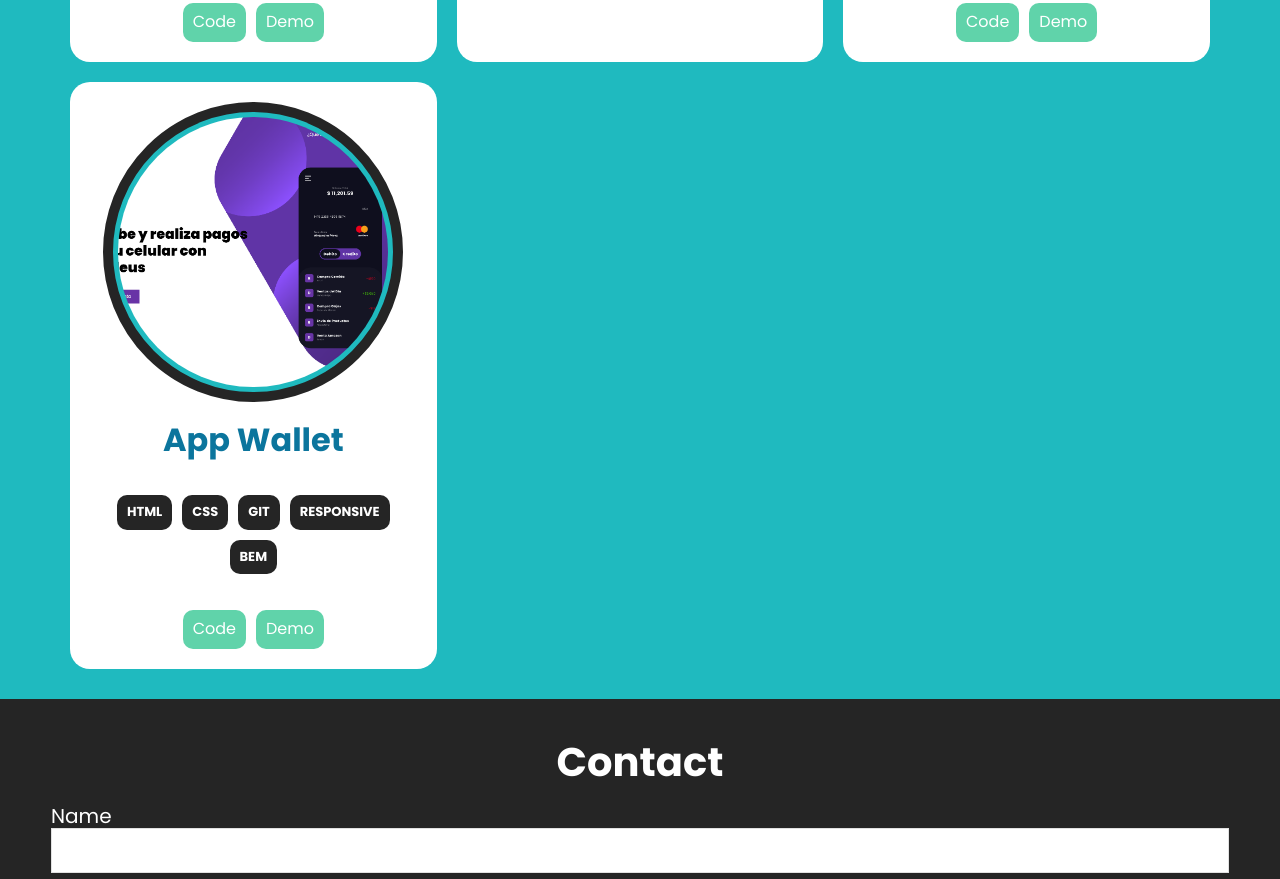
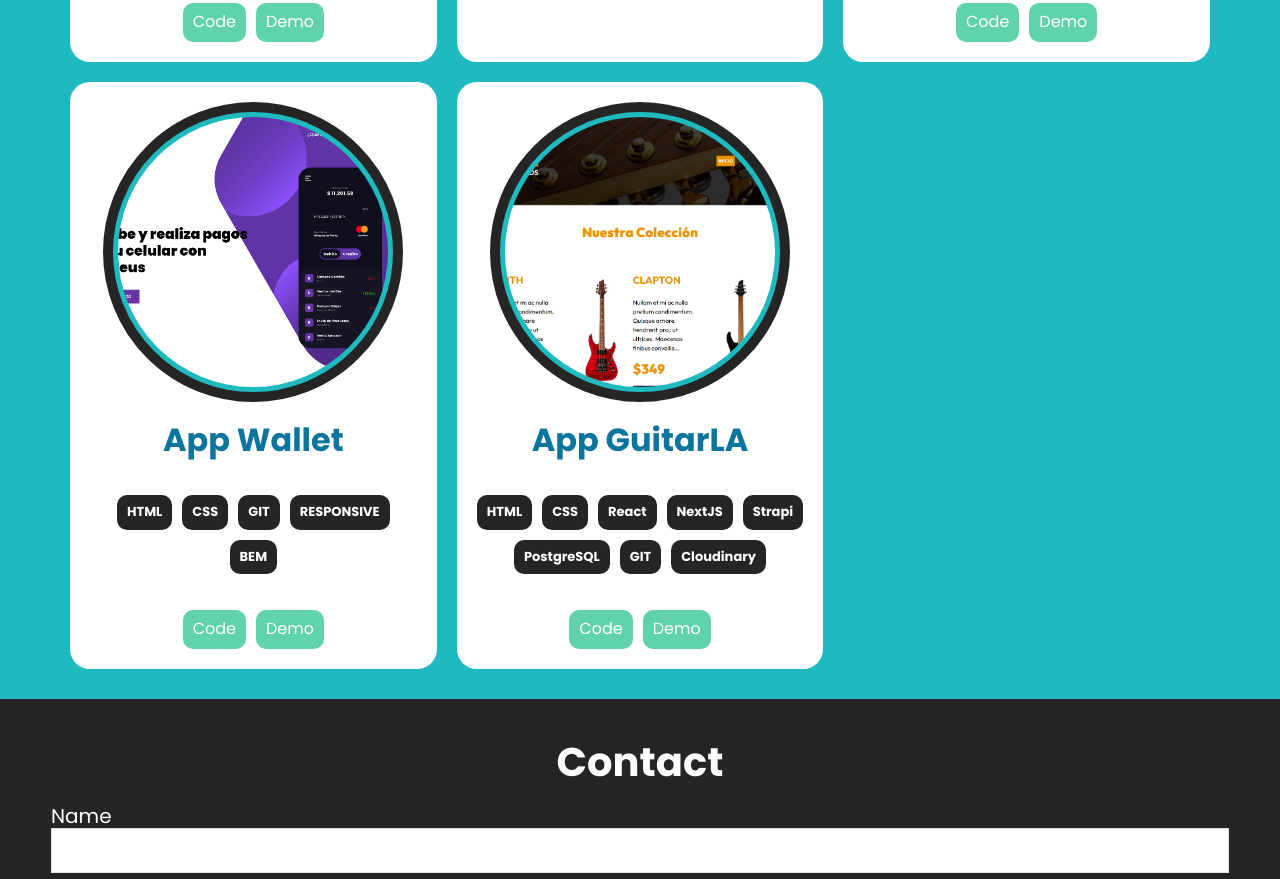
Before and after one commit to FrankS108/FrankS108.github.io, a plain HTML site: page index.html in a window 1280 px wide. Shown: the part 2164-3043 px from the top of the page. Drawn offline with nearby package versions, Linux system fonts and the light colour scheme.

Commit message:
Add files via upload

```diff
--- a/index.html
+++ b/index.html
@@ -138,6 +138,26 @@
                         <a class="projects__link" href="https://wallet-frank.netlify.app" target="_blank">Demo</a>
                     </div>
                 </div><!--Project-->
+                <div class="projects__card">
+                    <img class="projects__image" src="src/img/proyectoGuitarras.png" alt="App Food">
+                    <h3 class="projects__title">App GuitarLA</h3>
+                    <div class="tech">
+                        <ul class="tech__list">
+                            <li class="tech__link">HTML</li>
+                            <li class="tech__link ">CSS</li>
+                            <li class="tech__link">React</li>
+                            <li class="tech__link">NextJS</li>
+                            <li class="tech__link">Strapi</li>
+                            <li class="tech__link">PostgreSQL</li>
+                            <li class="tech__link">GIT</li>
+                            <li class="tech__link ">Cloudinary</li>
+                        </ul>
+                    </div>
+                    <div class="projects__links">
+                        <a class="projects__link" href="https://github.com/FrankS108/GuitarLANextJS.git" target="_blank">Code</a>
+                        <a class="projects__link" href="https://guitar-la-next-pkowq9m6n-franks108.vercel.app" target="_blank">Demo</a>
+                    </div>
+                </div><!--Project-->
             </div>
         </div>
    </section>
```
Also changed, not shown: src/img/proyectoGuitarras.png (added).
